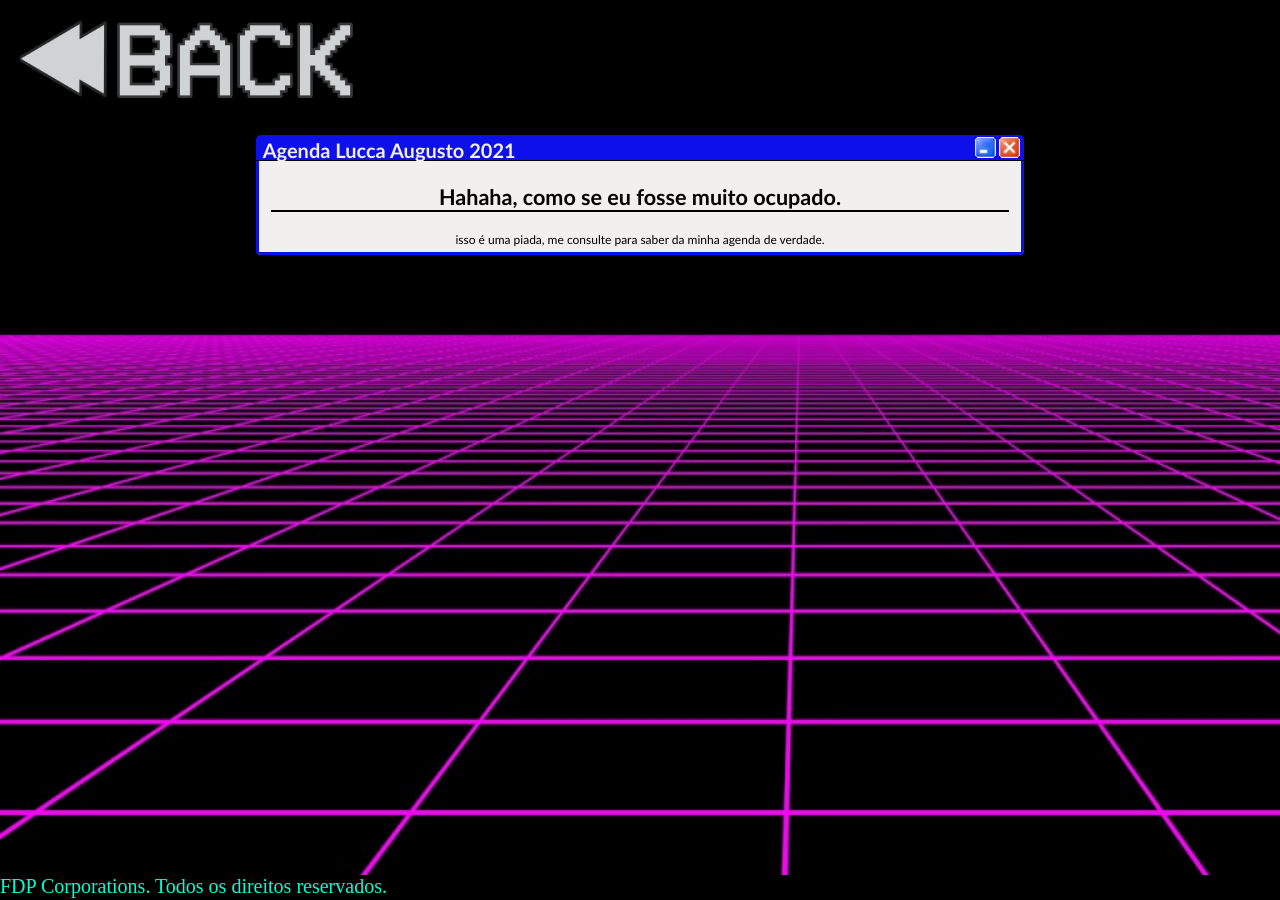
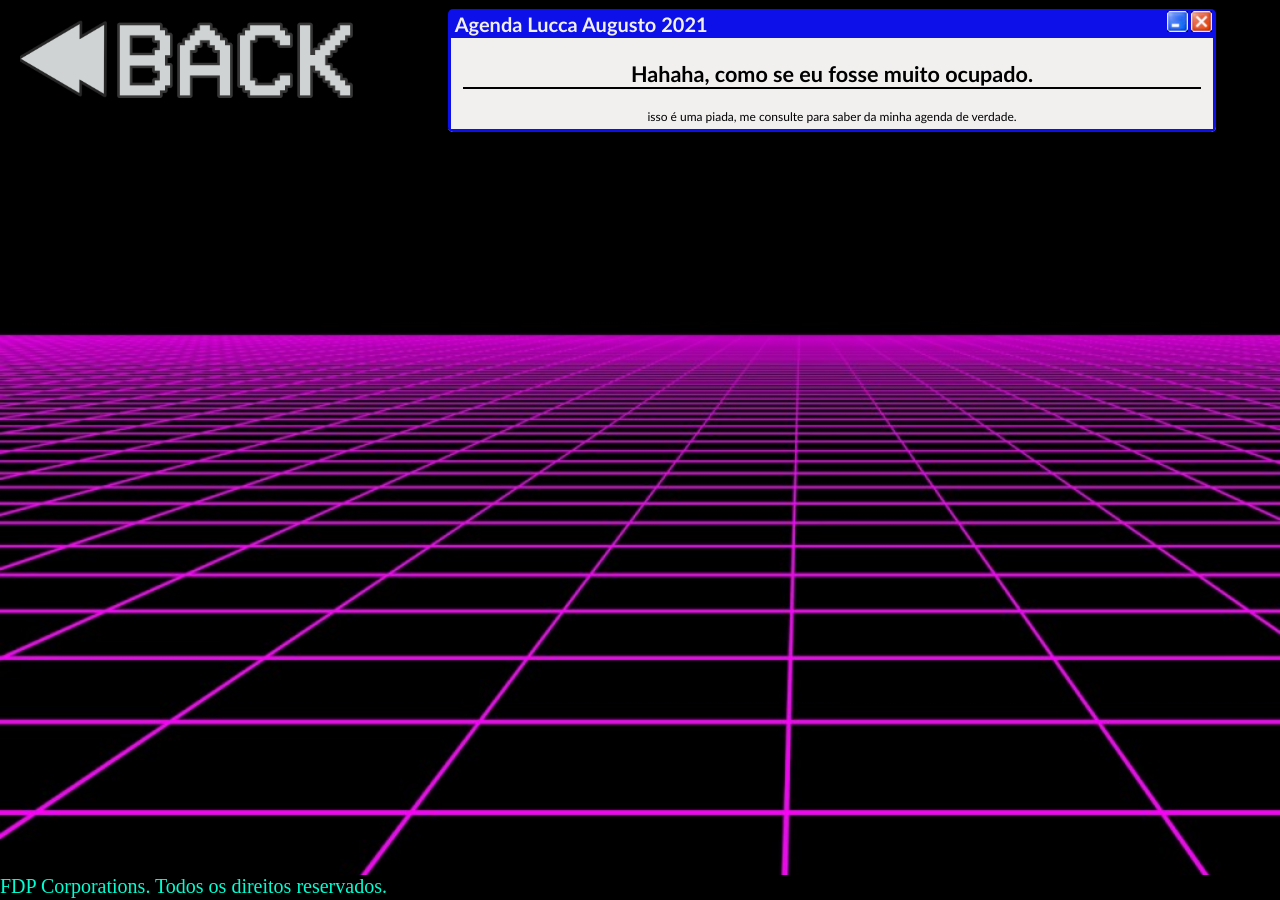
Before and after one commit to lrr68/site, a Jekyll site: the page built from agenda.html, in a window 1280 px wide. Built offline with Jekyll 4.4.1, drawn with Linux system fonts in a browser that asks for light colours.

Commit message:
Melhorando css
removendo gap entre o titulo e corpo da janela e melhorando
localizacao dos posts

```diff
--- a/assets/css/style.css
+++ b/assets/css/style.css
@@ -235,9 +235,10 @@ h2{
 	overflow: hidden;
 	z-index: 999;
 	border-radius: 5px;
-	right: 35%;
-	top: 15%;
+	left: 35%;
+	top: 1%;
 }
+
 .take-me-away > .window{
 	width:60%;
 	margin-bottom: 3%;
@@ -258,7 +259,7 @@ h2{
 }
 .window .window_top{
 	width:100%;
-	height:25px;
+	height:30px;
 	position:relative;
 	background-color: #0d10e9;
 	display: inline-flex;
@@ -278,6 +279,7 @@ h2{
 }
 .windowMiddle{
 	border-left:3px solid #0d10e9;
+	margin-top: -1pt;
 }
 .windowContent{
 	border-right:3px solid #0d10e9;
```
